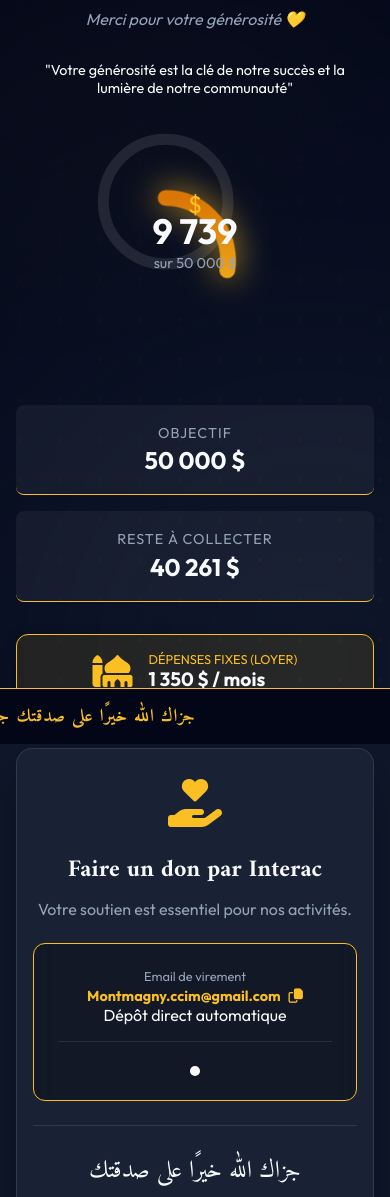
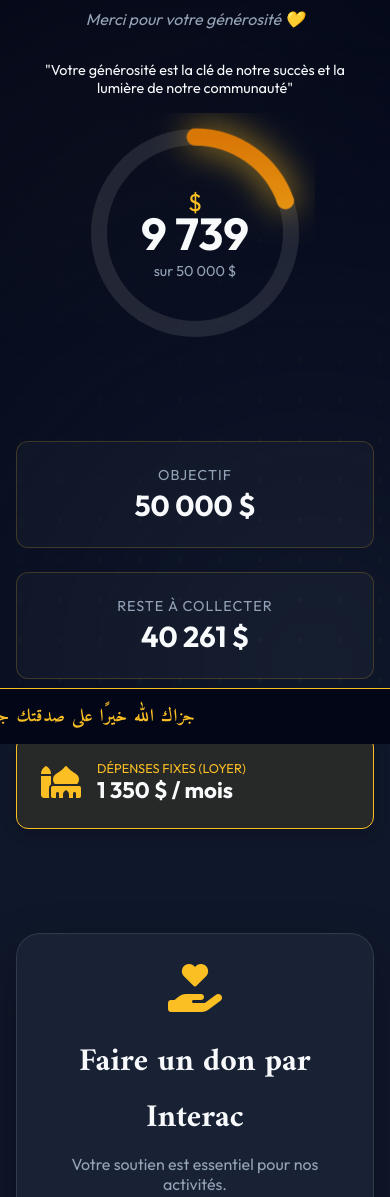
Before and after one commit to Abdenourhe/CCI-Montmagny, a plain HTML site: page index.html in a window 390 px wide. Shown: the part 100-1297 px from the top of the page. Drawn offline with Linux system fonts and the light colour scheme; a script that the page names is missing.

Commit message:
Add files via upload

```diff
--- a/style.css
+++ b/style.css
@@ -610,77 +610,58 @@ h1 {
         padding: 0 1rem;
     }
 
-    /* PROGRESS RING */
+    /* PROGRESS RING FIX: Scale container, keep circle attributes internal */
     .progress-ring-container {
-        width: 220px;
-        height: 220px;
-        margin: 1.5rem auto;
+        width: 240px;
+        height: 240px;
+        margin: 1rem auto;
     }
 
     .progress-ring {
-        width: 220px;
-        height: 220px;
+        width: 100%;
+        height: 100%;
+        display: block;
     }
 
+    /* Remove coordinate overrides that cause distortion */
     .progress-ring circle {
-        r: 85;
-        cx: 110;
-        cy: 110;
-        stroke-width: 15;
+        /* No cx, cy, r here - let them use the ones from HTML/SVG attributes */
+        stroke-width: 20;
+        /* Keep stroke width proportional */
     }
 
     .progress-text .amount {
-        font-size: 2.2rem;
+        font-size: 2.8rem;
     }
 
-    /* STATS BOXES */
+    /* STATS BOXES & SPACING */
+    .left-stats-column {
+        order: 2 !important;
+        margin-top: 2rem;
+        /* Add more space above stats */
+        width: 100%;
+        max-width: 380px;
+        gap: 1.5rem;
+        align-items: center;
+    }
+
     .stat-box {
         width: 100%;
-        padding: 1.2rem;
+        padding: 1.5rem;
         text-align: center;
-        border-left: none;
-        border-bottom: 1px solid var(--primary-gold);
-        background: rgba(255, 255, 255, 0.05);
-        border-radius: 8px;
+        border: 1px solid rgba(251, 191, 36, 0.2);
+        background: rgba(255, 255, 255, 0.03);
+        border-radius: 12px;
     }
 
-    .stat-box .stat-value {
-        font-size: 1.5rem;
-    }
-
-    .fixed-expenses-box {
-        margin-top: 1rem;
-        padding: 1rem;
-        justify-content: center;
-    }
-
-    .fixed-expenses-box .value {
-        font-size: 1.2rem;
-    }
-
-    /* DONATION CARD */
-    .donation-card {
-        padding: 1.5rem 1rem;
-        border-radius: 16px;
-    }
-
-    .details-section h2 {
-        font-size: 1.5rem;
-    }
-
-    .transfer-container {
-        flex-direction: column;
-        gap: 1.5rem;
-        padding: 1.5rem;
-    }
-
-    .email-details {
-        border-right: none;
-        border-bottom: 1px solid rgba(255, 255, 255, 0.1);
-        padding-right: 0;
-        padding-bottom: 1rem;
-        text-align: center;
+    /* MOVE DONATION CARD DOWN */
+    .details-section {
+        order: 3 !important;
+        margin-top: 4rem;
+        /* Significant gap to push card down */
         width: 100%;
+        max-width: 100%;
+        align-items: center;
     }
 
     .email-value {
```
